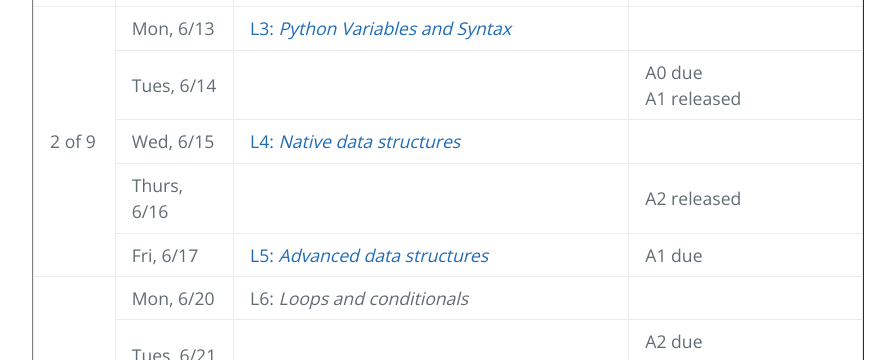
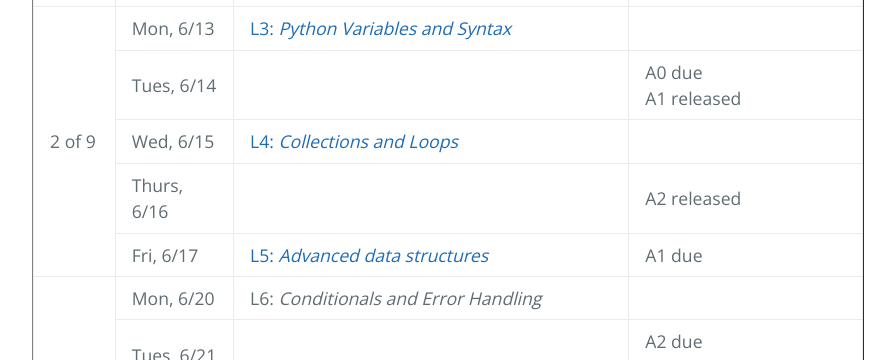
Before and after one commit to eds-uga/csci1360e-su16, a plain HTML site: page index.html in a window 1280 px wide. Shown: the part 4266-4626 px from the top of the page, without its empty margins (192-1087 px from the left). Drawn offline with nearby package versions, Linux system fonts and the light colour scheme.

Commit message:
Renamed some of the lectures on the webpage.

```diff
--- a/index.html
+++ b/index.html
@@ -195,7 +195,7 @@
 </tr>
 <tr>
     <td>Wed, 6/15</td>
-    <td><a href="http://nbviewer.jupyter.org/format/slides/github/eds-uga/csci1360e-su16/blob/master/lectures/L4.ipynb#/">L4: <em>Native data structures</em></a></td>
+    <td><a href="http://nbviewer.jupyter.org/format/slides/github/eds-uga/csci1360e-su16/blob/master/lectures/L4.ipynb#/">L4: <em>Collections and Loops</em></a></td>
     <td>&nbsp;</td>
 </tr>
 <tr>
@@ -213,7 +213,7 @@
 <tr>
     <td rowspan="5">3 of 9</td>
     <td>Mon, 6/20</td>
-    <td>L6: <em>Loops and conditionals</em></td>
+    <td>L6: <em>Conditionals and Error Handling</em></td>
     <td>&nbsp;</td>
 </tr>
 <tr>
```
